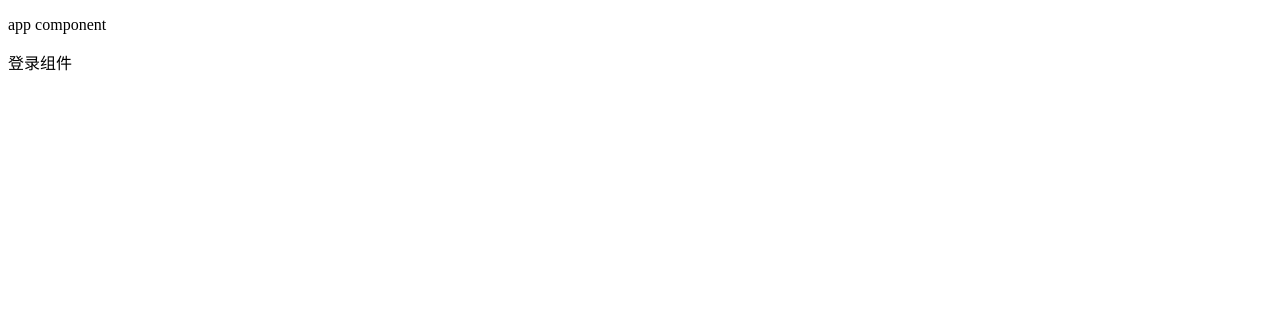
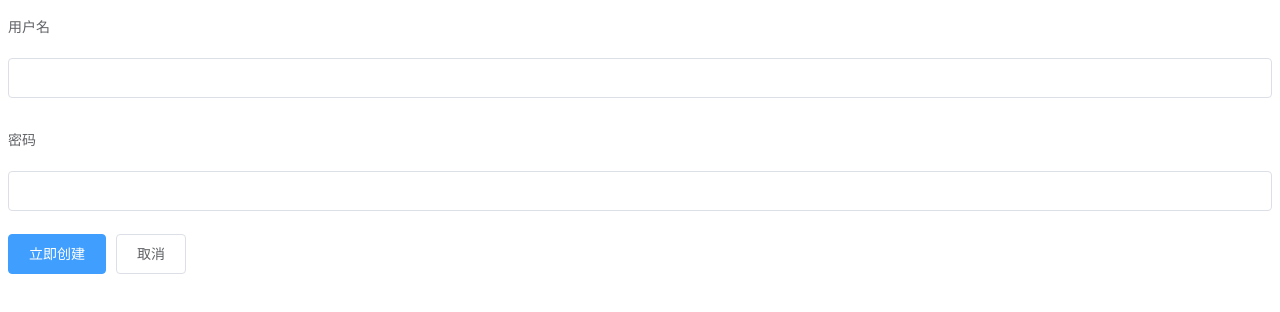
Before and after one commit to zhangliangcai/admin-vue, a Vue app: page /#/login in a window 1280 px wide. Shown: the top 312 px of the page. Built offline with nearby package versions, Linux system fonts and the light colour scheme.

Commit message:
导入Element组件库&使用Element组件简单布局登录页

```diff
--- a/package.json
+++ b/package.json
@@ -11,6 +11,8 @@
     "build": "node build/build.js"
   },
   "dependencies": {
+    "axios": "^0.18.0",
+    "element-ui": "^2.3.3",
     "vue": "^2.5.2",
     "vue-router": "^3.0.1"
   },
--- a/src/App.vue
+++ b/src/App.vue
@@ -1,6 +1,5 @@
 <template>
   <div id="app">
-    <p>app component</p>
     <router-view></router-view>
   </div>
 </template>
--- a/src/components/login/login.vue
+++ b/src/components/login/login.vue
@@ -1,13 +1,48 @@
 <template>
-<div>
-  <p>登录组件</p>
+<div class="login-wrap">
+  <el-form label-position="top" ref="form" :model="userForm" label-width="80px">
+    <el-form-item label="用户名">
+      <el-input
+      type="" v-model="userForm.username"></el-input>
+    </el-form-item>
+    <el-form-item label="密码">
+      <el-input
+      type="password"
+      v-model="userForm.password"></el-input>
+    </el-form-item>
+    <el-form-item>
+      <el-button type="primary" @click="login">立即创建</el-button>
+      <el-button>取消</el-button>
+    </el-form-item>
+  </el-form>
 </div>
 </template>
 
 <script>
+import axios from 'axios'
 export default {
   data () {
-    return {}
+    return {
+      userForm: {
+        username: '',
+        password: ''
+      }
+    }
+  },
+  methods: {
+    async login () {
+      // 1. 采集表单数据
+      // 2. 表单验证
+      // 3. 发送请求执行登录
+      // 4. 根据响应做交互
+      const res = await axios.post('http://localhost:8888/api/private/v1/login', this.userForm)
+      const data = res.data
+      if (data.meta.status === 200) {
+        this.$router.push({
+          name: 'home'
+        })
+      }
+    }
   }
 }
 </script>
--- a/src/main.js
+++ b/src/main.js
@@ -1,8 +1,12 @@
 // The Vue build version to load with the `import` command
 // (runtime-only or standalone) has been set in webpack.base.conf with an alias.
 import Vue from 'vue'
+import ElementUI from 'element-ui'
+import 'element-ui/lib/theme-chalk/index.css'
 import App from './App'
 import router from './router'
+
+Vue.use(ElementUI)
 
 Vue.config.productionTip = false
 
```
Also changed, not shown: 2 other files (tests, documents, lock files or other folders).
